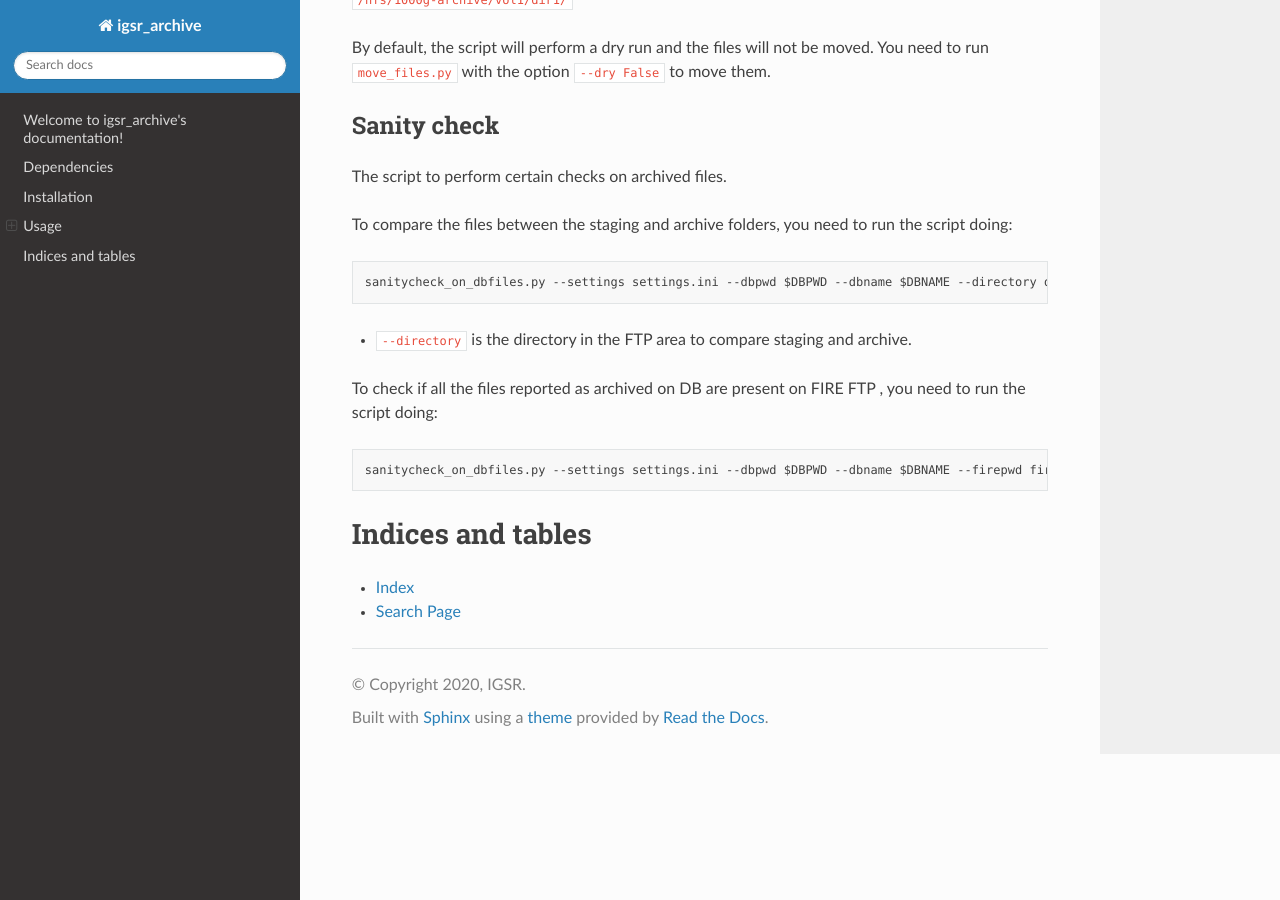
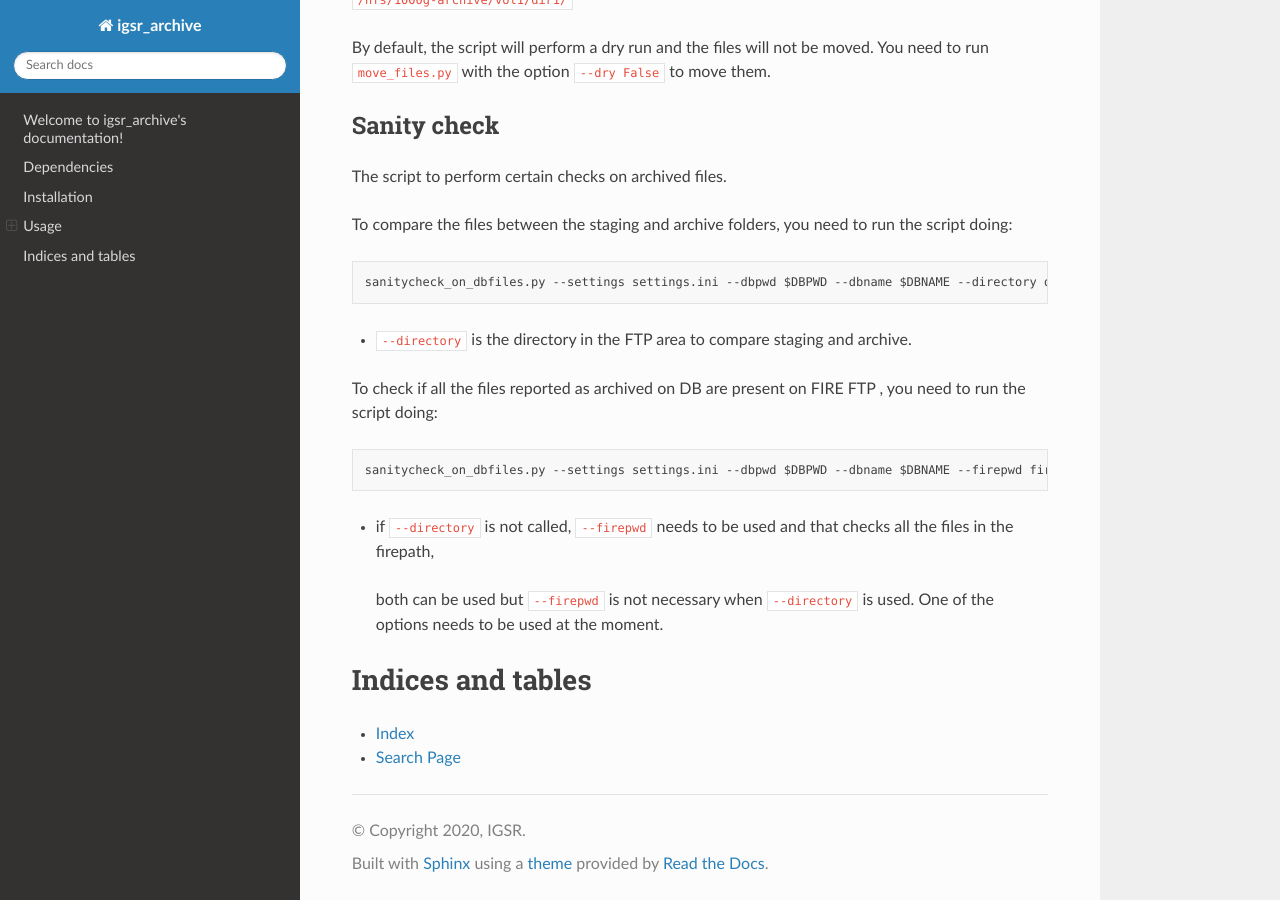
Before and after one commit to igsr/igsr_archive, a Sphinx documentation site: the page built from docs/index.rst, in a window 1280 px wide and 900 px high, scrolled down 8842 px. Built offline with Sphinx 7.4.7 and the Read the Docs theme 2.0.0, drawn with Linux system fonts in a browser that asks for light colours.

Commit message:
Minor changes to docs

```diff
--- a/docs/index.rst
+++ b/docs/index.rst
@@ -362,7 +362,9 @@ you need to run the script doing::
 
   sanitycheck_on_dbfiles.py --settings settings.ini --dbpwd $DBPWD --dbname $DBNAME --firepwd fire_pwd
 
-
+- if ``--directory`` is not called, ``--firepwd`` needs to be used and that checks all the files in the firepath,
+ both can be used but ``--firepwd`` is not necessary when ``--directory`` is used. One of the options needs to
+ be used at the moment.
 
 Indices and tables
 ==================
```
